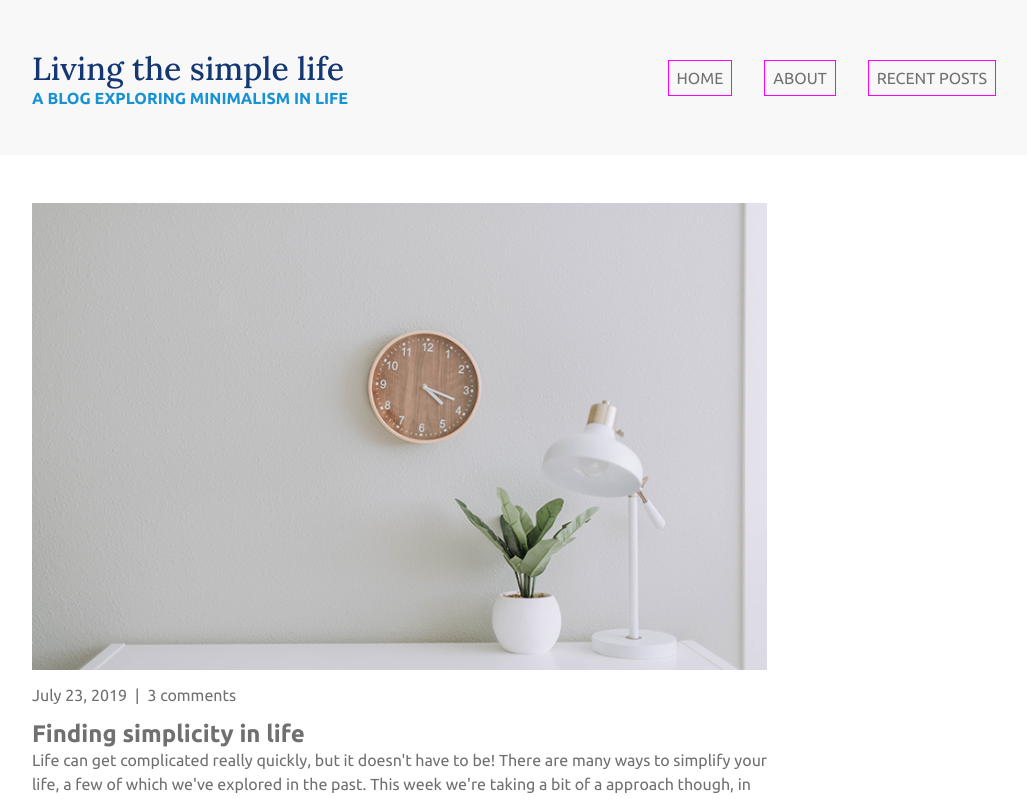
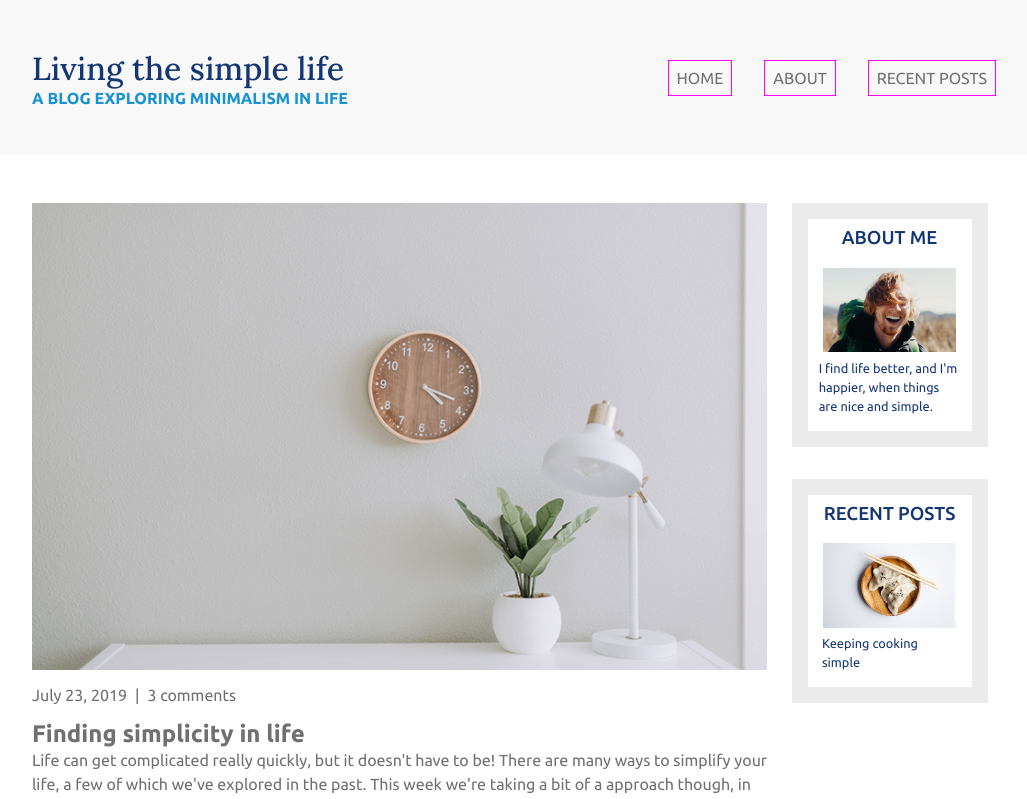
Before and after one commit to MiloBlackstar/Simple-life, a React (Vite) app: page / in a window 1280 px wide. Shown: the top 799 px of the page, without its empty margins (118-1145 px from the left). Built offline with nearby package versions, Linux system fonts and the light colour scheme.

Commit message:
Create bar for recent posts

```diff
--- a/index.html
+++ b/index.html
@@ -10,6 +10,7 @@
     <link rel="stylesheet" href="./src/css-files/home.css">
     <link rel="stylesheet" href="./src/css-files/main-article.css">
     <link rel="stylesheet" href="./src/css-files/articles.css">
+    <link rel="stylesheet" href="./src/css-files/home-right-section.css">
     <!--- -------------- -->
 
     <!-- ---fonts--- -->
--- /dev/null
+++ b/src/components/AboutMeSmall.jsx
@@ -0,0 +1,13 @@
+import Img from '../images/about-me.jpg'
+
+export default function AbMeSmall() {
+  return (
+    <div className="small-container">
+      <div className="white-border">
+        <h3 className="article-title">ABOUT ME</h3>
+        <img className="right-section-images" src={Img} />
+        <p className="my-description">I find life better, and I'm happier, when things are nice and simple.</p>
+      </div>
+    </div>
+  )
+}
--- a/src/components/Home.jsx
+++ b/src/components/Home.jsx
@@ -1,10 +1,12 @@
 import MainArticle from './MainArticle.jsx'
 import Articles from './Articles.jsx'
+import AboutMeSmall from './AboutMeSmall.jsx'
+import RecentPostsSmall from './RecentPostsSmall.jsx'
 
 export default function Home() {
   return (
     <main>
-      <div className='container'>
+      <div className='container home'>
         <div className="left-section">
           <MainArticle />
           <Articles />
@@ -12,7 +14,8 @@ export default function Home() {
           <Articles />
         </div>
         <div className="right-section">
-
+          <AboutMeSmall />
+          <RecentPostsSmall />
         </div>
       </div>
     </main>
--- /dev/null
+++ b/src/components/RecentPostsSmall.jsx
@@ -0,0 +1,13 @@
+import Food from '../images/food.jpg'
+
+export default function RecentPostsSmall() {
+  return (
+    <div className="small-container">
+      <div className="white-border">
+          <h3 className="article-title">RECENT POSTS</h3>
+          <img className="right-section-images" src={Food} />
+          <p class="post-title">Keeping cooking simple</p>
+      </div>
+    </div>
+  )
+}
--- /dev/null
+++ b/src/css-files/home-right-section.css
@@ -0,0 +1,36 @@
+.small-container {
+  background-color: #EBEBEB;
+  width: 80%;
+  padding: 1em;
+  margin: 0em 0em 2em 0em;
+}
+
+.container.home{
+  align-items: flex-start;
+}
+
+.white-border {
+  background-color: white;
+  display: flex;
+  flex-direction: column;
+  align-items: center;
+  padding: 0.5em;
+}
+
+.right-section-images {
+  width: 90%;
+}
+
+.my-description {
+  font-size: 0.8em;
+  line-height: 1.5;
+  margin: 0.5em 0.25em;
+  color: #143774;
+}
+
+.post-title {
+  font-size: 0.8em;
+  padding: 0.5em;
+  line-height: 1.5;
+  color: #143774;
+}
--- a/src/css-files/home.css
+++ b/src/css-files/home.css
@@ -11,5 +11,6 @@ main {
 .right-section {
   display: flex;
   flex-direction: column;
+  align-items: center;
   width: 25%;
 }
```
